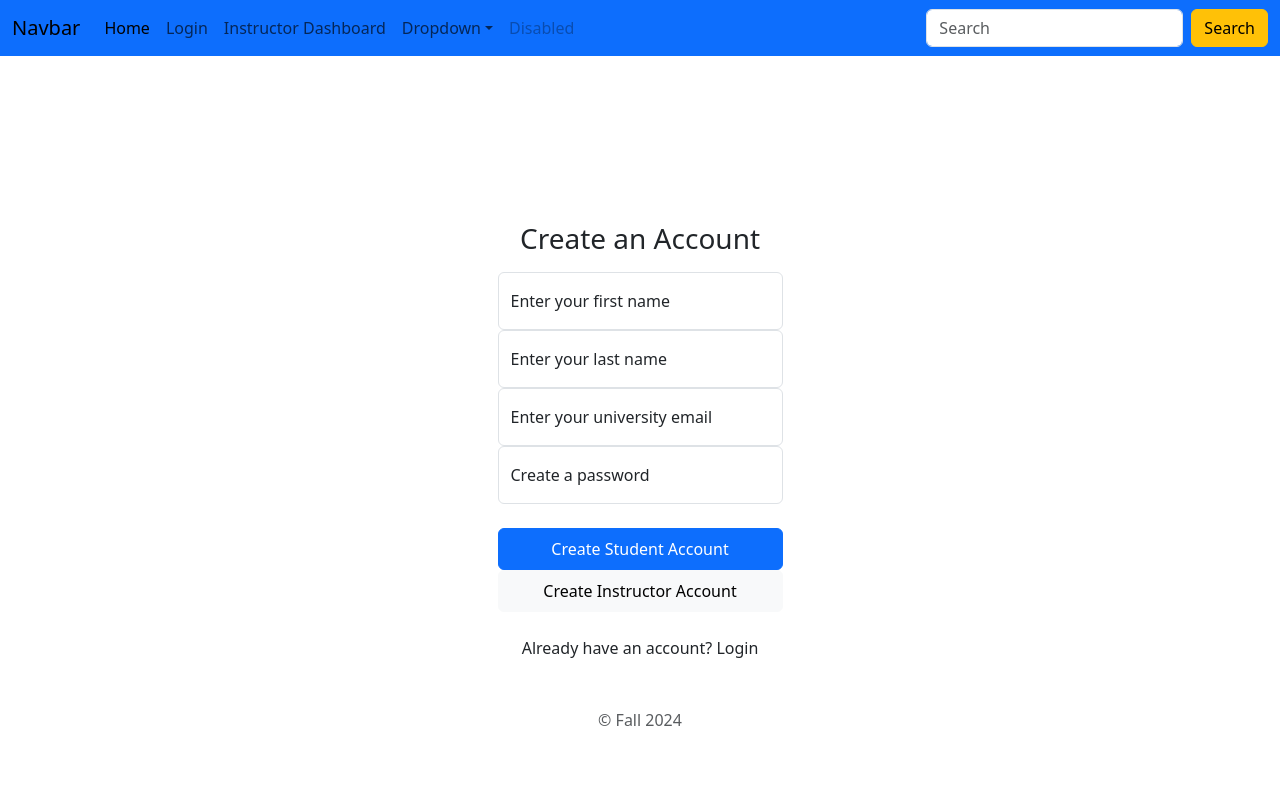
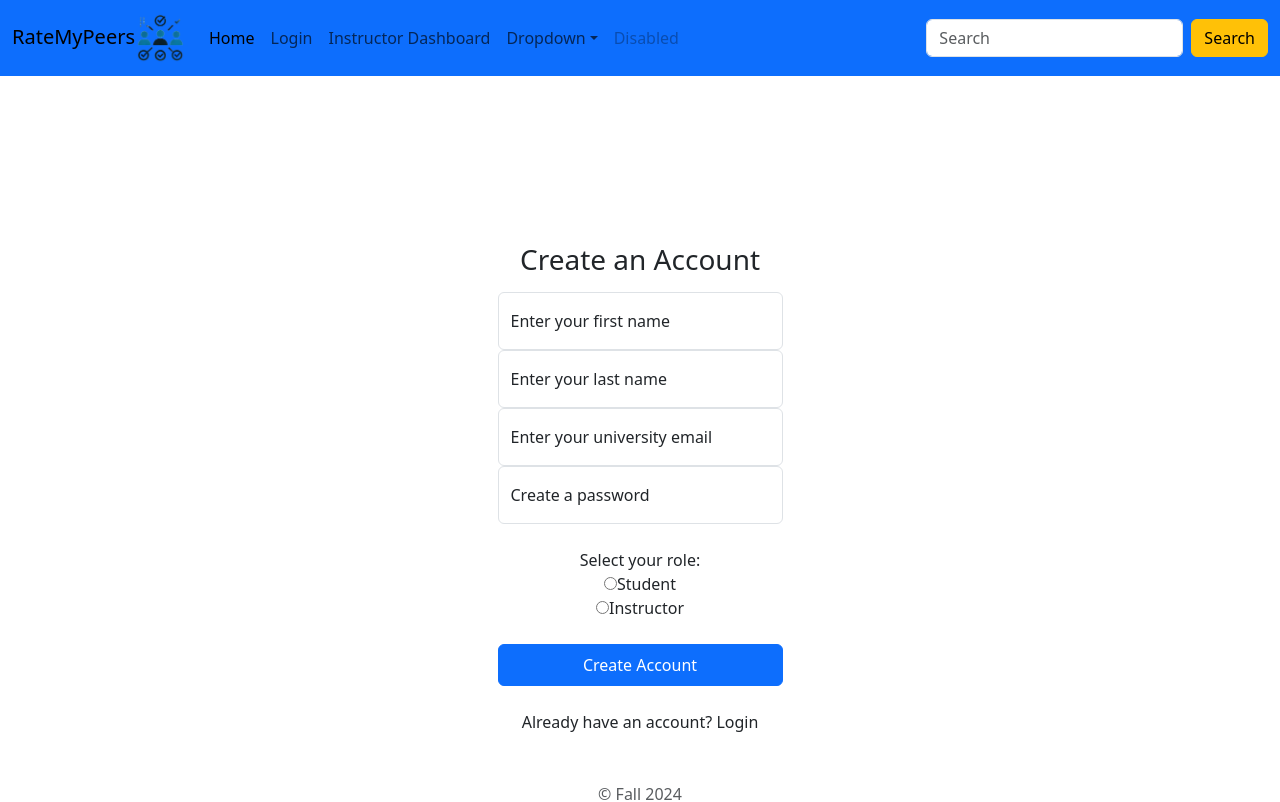
Before and after one commit to benjaminsunliu/Group6-SOEN341_Project_F24, a React (Create React App) app in the folder client/: page /create-account in a window 1280 px wide. Shown: the top 802 px of the page. Built offline with nearby package versions, Linux system fonts and the light colour scheme.

Commit message:
Added account creation and logo

```diff
--- a/client/package.json
+++ b/client/package.json
@@ -6,6 +6,7 @@
     "@testing-library/jest-dom": "^5.17.0",
     "@testing-library/react": "^13.4.0",
     "@testing-library/user-event": "^13.5.0",
+    "axios": "^1.7.7",
     "react": "^18.3.1",
     "react-dom": "^18.3.1",
     "react-router-dom": "^6.26.2",
--- a/client/src/layout/Navbar.jsx
+++ b/client/src/layout/Navbar.jsx
@@ -6,7 +6,8 @@ const Navbar = (props) => {
       <nav class="navbar bg-primary navbar-expand-lg ">
         <div class="container-fluid">
           <a class="navbar-brand" href="#">
-            Navbar
+            RateMyPeers
+            <img src="/images/logo.png" alt="logo" width="50px"/>
           </a>
           <button
             class="navbar-toggler"
--- a/client/src/pages/CreateAccount.jsx
+++ b/client/src/pages/CreateAccount.jsx
@@ -1,70 +1,143 @@
 import { useState } from "react";
-import { Link } from "react-router-dom";
+import { Link, useNavigate} from "react-router-dom";
+import axios from "axios";
 
 const CreateAccount = (props) => {
+    const navigate = useNavigate();  // Initialize useNavigate
+    const [role, setRole] = useState('');  // State to store role
 
     // TODO: Set up create account on the server side
-    const loginHandler = () => {
-        alert(`Created an account with name ${firstName} ${lastName}`);
-    }
+    const loginHandler = async (event) => {
+        event.preventDefault();
+        const fName = document.getElementById("fName").value;
+        const lName = document.getElementById("lName").value;
+        const email = document.getElementById("email").value;
+        const password = document.getElementById("password").value;
 
-    const [firstName, setFirstName] = useState('');
-    const [lastName, setLastName] = useState('');
-    const [email, setEmail] = useState('');
-    const [password, setPassword] = useState('');
+        // Basic form validation
+        if (!email || !password || !fName || !lName || !role) {
+            alert("Please fill out all fields.");
+            return;
+        }
+        // Email format validation
+        const emailRegex = /^[^\s@]+@[^\s@]+\.[^\s@]+$/;
+        if (!emailRegex.test(email)) {
+            alert("Please enter a valid email address.");
+            return;
+        }
+        // Password format validation (e.g., minimum 8 characters, at least one number)
+        const passwordRegex = /^(?=.*\d)(?=.*[a-z])(?=.*[A-Z]).{8,}$/;
+        if (!passwordRegex.test(password)) {
+            alert("Password must be at least 8 characters long, contain at least one number, one lowercase and one uppercase letter.");
+            return;
+        }
+
+        try {
+            // Send the POST request to the server
+            const response = await axios.post("http://localhost:5050/api/create-account", {
+                fName,
+                lName,
+                email,
+                password,
+                role,
+            });
+
+            // Log response to check the status
+            console.log('Server Response:', response);
+
+            // Check for successful account creation
+            if (response.status === 201) {
+                alert("Account created successfully!");
+
+                // Redirect to the login page after successful account creation
+                navigate("/login");
+            } else {
+                alert(`Unexpected response status: ${response.status}`);
+            }
+        } catch (error) {
+            // Log the error for debugging
+            console.error("Error creating account:", error);
+
+            if (error.response && error.response.status === 409) {
+                alert("Email already in use.");
+            } else {
+                alert("Error creating account. Please try again.");
+            }
+        }
+    };
 
     return (
     <div class="container" style={{ padding: "13% 0%" }}>
         <main class="form-signin m-auto" style={{ width: "25%" }}>
-        <form onSubmit={loginHandler}>
+        <form /*</main>onSubmit={loginHandler}*/>
             <h1 class="h3 mb-3 fw-normal">Create an Account</h1>
             <div class="form-floating">
             <input
                 type="text"
                 class="form-control"
-                id="floatingInput"
+                id="fName"
                 placeholder="First Name"
-                onChange = {e => setFirstName(e.target.value)}
+
             />
-            <label for="floatingInput">Enter your first name</label>
+            <label for="fName">Enter your first name</label>
             </div>
             <div class="form-floating">
             <input
                 type="text"
                 class="form-control"
-                id="floatingInput"
+                id="lName"
                 placeholder="Last Name"
-                onChange = {e => setLastName(e.target.value)}
             />
-            <label for="floatingInput">Enter your last name</label>
+            <label for="lName">Enter your last name</label>
             </div>
             <div class="form-floating">
             <input
                 type="email"
                 class="form-control"
-                id="floatingInput"
+                id="email"
                 placeholder="name@example.com"
-                onChange = {e => setEmail(e.target.value)}
+
             />
-            <label for="floatingInput">Enter your university email</label>
+            <label for="email">Enter your university email</label>
             </div>
             <div class="form-floating">
             <input
                 type="password"
                 class="form-control"
-                id="floatingPassword"
+                id="password"
                 placeholder="Password"
-                onChange = {e => setPassword(e.target.value)}
+
             />
-            <label for="floatingPassword">Create a password</label>
+            <label for="password">Create a password</label>
             </div>
             <br/>
-            <button class="btn btn-primary w-100 py-2" type="submit">
-            Create Student Account
-            </button>
+            {/* Role Selection via Radio Buttons */}
+            <div>
+                <label>Select your role:</label>
+                <div>
+                    <input
+                        type="radio"
+                        id="student"
+                        name="role"
+                        value="student"
+                        onChange={(e) => setRole(e.target.value)}
+                    />
+                    <label htmlFor="student">Student</label>
+                </div>
+                <div>
+                    <input
+                        type="radio"
+                        id="instructor"
+                        name="role"
+                        value="instructor"
+                        onChange={(e) => setRole(e.target.value)}
+                    />
+                    <label htmlFor="instructor"> Instructor</label>
+                </div>
+            </div>
             <br/>
-            <button class="btn btn-light w-100 py-2" type="submit">
-            Create Instructor Account
+            <button class="btn btn-primary w-100 py-2" type="submit" onClick = {loginHandler}>
+            Create Account
             </button>
             <br/>
             <br/>
```
Also changed, not shown: client/public/images/logo.png (added), 1 other file (tests, documents, lock files or other folders).
